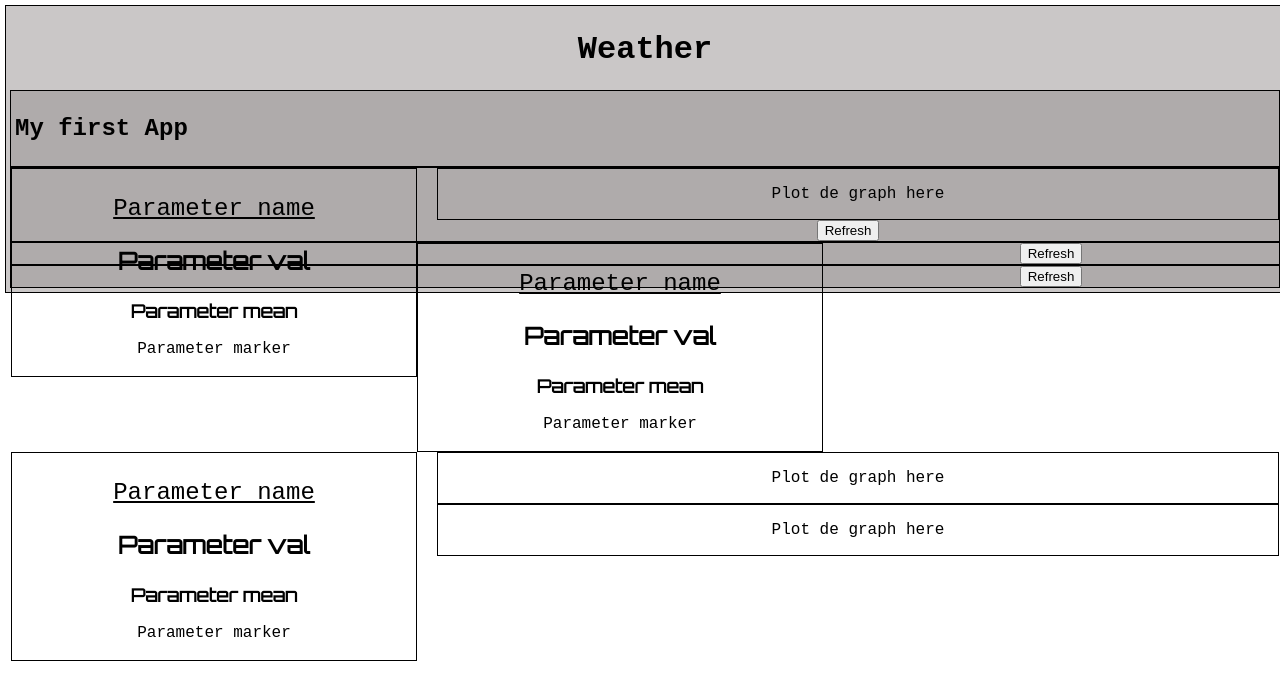
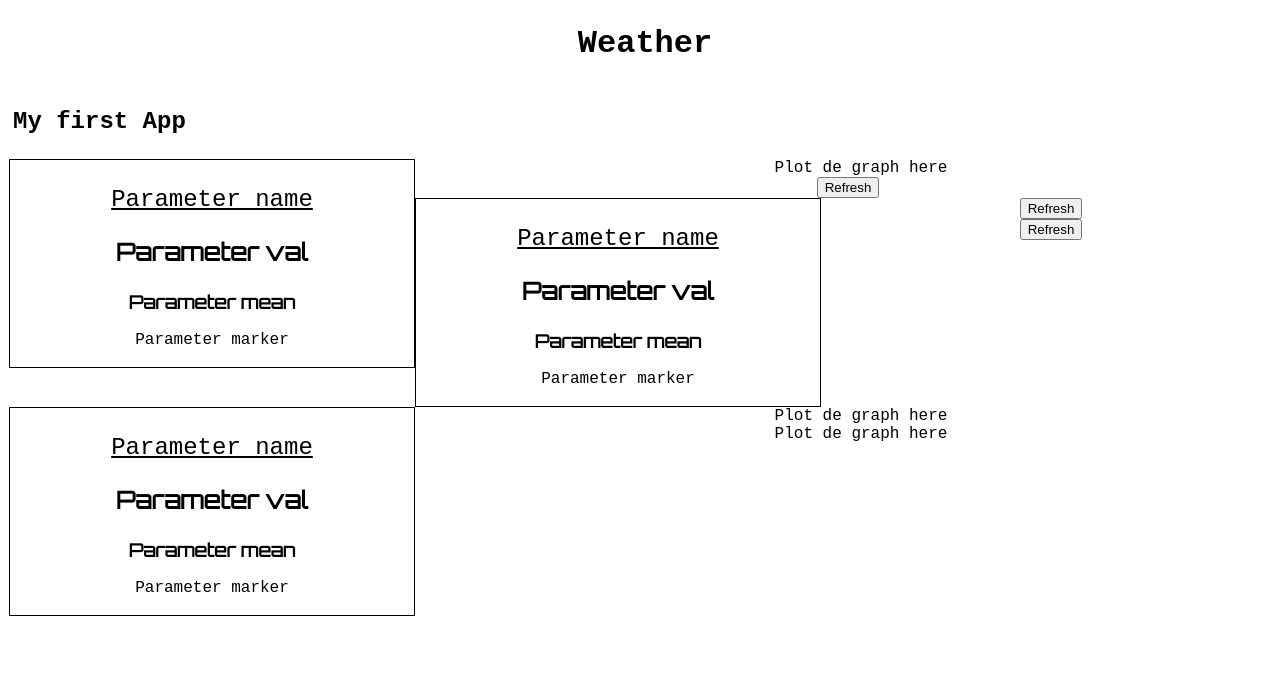
Before and after one commit to janrutger/Rest-server, a Flask app: page / in a window 1280 px wide. Shown: the top 700 px of the page. Run offline with Flask 2, Linux system fonts and the light colour scheme; some libraries are stand-ins or nearby versions.

Commit message:
more CSS

```diff
--- a/static/index.css
+++ b/static/index.css
@@ -2,28 +2,28 @@ body {
     width: 1280px;
     margin: 0px;
     margin-left: 5px;
-    margin-top: 5px;
+    margin-top: 0px;
     font-family: 'Courier New', Courier, monospace;
 
 }
 
 .application {
-    border:1px solid black;
-    background-color: rgb(202, 199, 199);
+    border:0px solid black;
+    background-color: rgb(255, 255, 255);
     padding: 4px;
     text-align: center;
 }
 
 .station {
-    border:1px solid black;
-    background-color: rgb(175, 171, 171);
+    border:0px solid black;
+    background-color: rgb(255, 255, 255);
     padding: 4px;
     text-align: left;
 }
 
 .parameter {
-    border:1px solid black;
-    background-color: rgb(175, 171, 171);
+    border:0px solid black;
+    background-color: rgb(255, 255, 255);
 }
 
 .numbers {
@@ -34,9 +34,14 @@ body {
 }
 
 .graph {
-    border:1px solid black;
+    border:0px solid black;
     width: 840px;
     float: right;
+}
+
+#PlotGraph {
+    margin-block-start: 0px;
+    margin-block-end: 0px;
 }
 
 #parmName {
@@ -56,6 +61,11 @@ body {
     font-weight: bold;
 }
 
+#PlotGraph1 {
+    margin-block-start: 0px;
+    margin-block-end: 0px;
+}
+
 #parmName1 {
     font-size: x-large;
     text-decoration: underline;
@@ -71,6 +81,11 @@ body {
     font-family: 'Orbitron';
     font-size: large;
     font-weight: bold;
+}
+
+#PlotGraph2 {
+    margin-block-start: 0px;
+    margin-block-end: 0px;
 }
 
 #parmName2 {
--- a/static/index.js
+++ b/static/index.js
@@ -71,14 +71,6 @@ function plot(info, parm_id){
     //JR Code
 
     parm = Object.keys(info["VALUE_LAST"])[0]
-    /*markerValue = info["VALUE_N_AVERAGE"][parm]
-    if (markerValue < value){
-        marker = "Higher"
-    } else if (markerValue > value){
-        marker = "Lower"
-    } else {
-        marker = "Same"
-    }*/
 
     //merge 2x1D to 1x2D array
     var xas = info["TIME_LABELS"];
@@ -102,8 +94,8 @@ function plot(info, parm_id){
           title: info["PARAMETER"].toUpperCase(),
           subtitle: parm + " " + info["UNITS"]
         },
-        width: 830,
-        height: 200
+        width: 840,
+        height: 210
     };
 
     if (parm_id == 0){
@@ -122,3 +114,9 @@ function plot(info, parm_id){
 function refreshButton(num){
     refresh(num)
 }
+
+refresh(0);
+refresh(1);
+
+refresh2 = setInterval(refresh(2), 30000);
+console.log("jr", refresh2)
```
